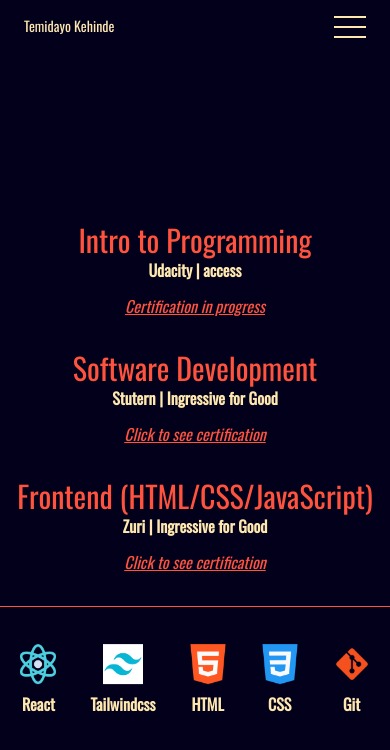
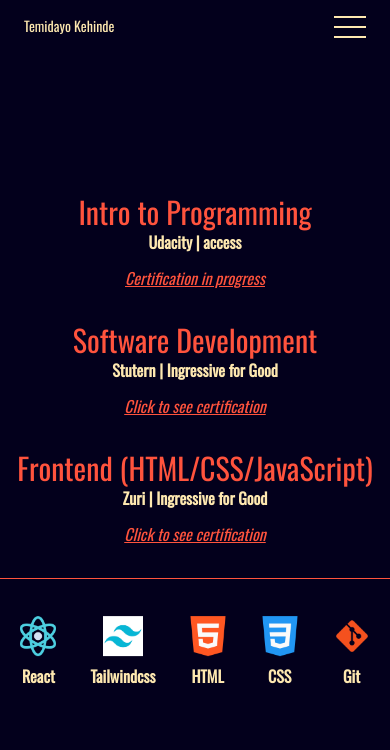
Before and after one commit to Temidayo24/my_portfolio, a React (Create React App) app: page /bootCamps in a window 390 px wide. Shown: the top 750 px of the page. Built offline with nearby package versions, Linux system fonts and the light colour scheme.

Commit message:
worked on responsiveness

```diff
--- a/src/Pages/BootCamps.js
+++ b/src/Pages/BootCamps.js
@@ -13,7 +13,7 @@
     <div className="bg-blue-centric w-full m-0 text-leather h-screen">
       <Header />
       <div className="large:h-screen h-full large:flex-row flex flex-col justify-center gap-8">
-        <ol className="text-leather large:pt-32 pt-24 flex flex-col gap-8 large:text-right text-center large:w-2/4">
+        <ol className="text-leather large:pt-32 pt-10 flex flex-col gap-8 large:text-right text-center large:w-2/4">
           <li className="flex flex-col gap-3">
             <div>
               <h1 className="text-3xl text-coral">Intro to Programming</h1>
```
